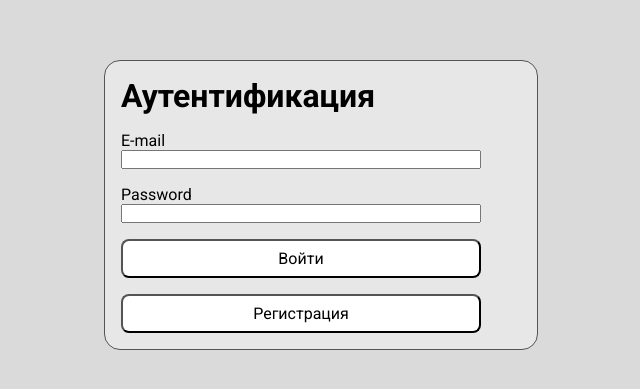
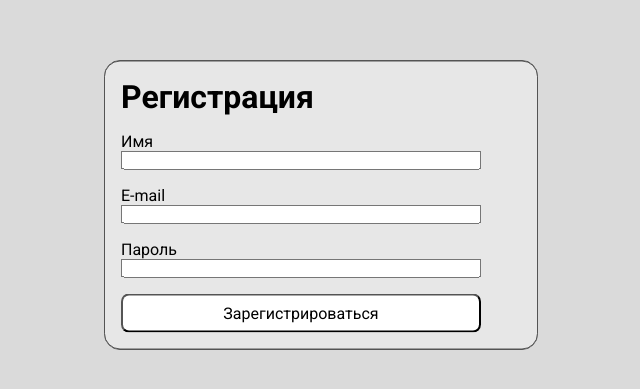
Before and after one commit to ShamilSaifotdinov/Sosial_Network, a React (Create React App) app: page /register in a window 1280 px wide. Shown: the part 195-584 px from the top of the page, without its empty margins (319-959 px from the left). Built offline with nearby package versions, Linux system fonts and the light colour scheme; no server answers.

Commit message:
Update Login and Register

```diff
--- a/src/App.js
+++ b/src/App.js
@@ -1,11 +1,11 @@
 import './App.css';
 import React from 'react';
-import { BrowserRouter, Route } from 'react-router-dom';
+import { BrowserRouter, Redirect, Route } from 'react-router-dom';
 
 import { useAuthState } from "react-firebase-hooks/auth";
 import { auth } from "./hook/firebase";
 
-import Login from './modules/Login';
+import Login from './modules/Login/Login';
 import Header from "./modules/Header/Header";
 import ProfileEdit from './modules/Profile/ProfileEdit/ProfileEdit';
 import NavigationSideBar from "./modules/NavigationSideBar/NavigationSideBar";
@@ -14,6 +14,7 @@ import Messages from "./modules/Messages/Messages";
 import News from "./modules/News/News";
 import Music from "./modules/Music/Music";
 import Settings from "./modules/Settings/Settings";
+import Register from './modules/Login/Register';
 
 const App = () => {
   const [user] = useAuthState(auth);
@@ -22,7 +23,7 @@ const App = () => {
       <div className="App">
         {
           user
-          ? <div className='main'>
+            ? <div className='main'>
               <Header />
               <div className='wrapper'>
                 <NavigationSideBar />
@@ -33,8 +34,11 @@ const App = () => {
                 <Route path="/music" component={Music} />
                 <Route path="/settings" component={Settings} />
               </div>
-          </div>
-          : <Login />
+            </div>
+            : <>
+              <Route path="/" component={Login} />
+              <Route path="/register" component={Register} />
+            </>
         }
       </div>
     </BrowserRouter>
--- a/src/modules/Login.jsx
+++ /dev/null
@@ -1,91 +0,0 @@
-import { useState } from "react"
-// import useQuery from "../hooks/hook.http"
-// import { useNavigate } from "react-router-dom"
-import { createUserWithEmailAndPassword, signInWithEmailAndPassword } from "firebase/auth";
-import { auth } from "../hook/firebase";
-import './Login.css'
-
-export default function Login() {
-    const [form, setForm] = useState({
-        Email: "",
-        Password: ""
-    });
-
-    const handleChange = event => {
-        setForm({
-            ...form,
-            [event.target.name]: event.target.value
-        })
-    }
-
-    const loginNew = async (event, form) => {
-        console.log(form)
-        event.preventDefault()
-        createUserWithEmailAndPassword(auth, form.Email, form.Password)
-            .then((userCredential) => {
-                // Signed in
-                const user = userCredential.user;
-                console.log(user)
-                // ...
-            })
-            .catch((error) => {
-                const errorCode = error.code;
-                const errorMessage = error.message;
-                // ..
-                if (errorCode === "auth/email-already-in-use") {
-                    alert("Такой пользователь уже существует!");
-                }
-                else {
-                    alert(errorMessage)
-                }
-                console.log(`${errorCode}: ${errorMessage}`)
-            });
-    }
-    const login = async (event, form) => {
-        console.log(form)
-        event.preventDefault()
-        signInWithEmailAndPassword(auth, form.Email, form.Password)
-            .then((userCredential) => {
-                // Signed in
-                const user = userCredential.user;
-                // ...
-                // console.log(auth)
-            })
-            .catch((error) => {
-                const errorCode = error.code;
-                const errorMessage = error.message;
-                // ..
-                if (errorCode === "auth/wrong-password") {
-                    alert("Неверный логин или пароль!");
-                }
-                if (errorCode === "auth/user-not-found") {
-                    alert("Такого пользователя еще не существует!");
-                }
-                else {
-                    alert("Ошибка (см. F12)");
-                }
-                console.log(`${errorCode}: ${errorMessage}`)
-            });
-    }
-
-    return (
-        <div className="login">
-            {
-                /*loading
-                    ? <h1>Loading...</h1>
-                    :*/
-                    <div className="login-component">
-                        <h1 className="login-component_header">Аутентификация</h1>
-                        <form className="login-component_form login-form">
-                            <label className="login-form_item" htmlFor="E-mail">E-mail</label>
-                            <input name="Email" id="E-mail" onChange={handleChange} value={form.Email} required />
-                            <label className="login-form_item" htmlFor="Password">Password</label>
-                            <input name="Password" id="Password" type="password" onChange={handleChange} value={form.Password} required />
-                            <input className="login-form_item login-btn" type="submit" value="Войти" onClick={(event) => login(event, form)}/>
-                            <input className="login-form_item login-btn" type="submit" value="Регистрация" onClick={(event) => loginNew(event, form)}/>
-                        </form>
-                    </div>
-            }
-        </div>
-    )
-}
--- /dev/null
+++ b/src/modules/Login/Login.jsx
@@ -0,0 +1,69 @@
+import { useState } from "react"
+// import useQuery from "../hooks/hook.http"
+// import { useNavigate } from "react-router-dom"
+import { signInWithEmailAndPassword } from "firebase/auth";
+import { auth } from "../../hook/firebase";
+import './Login.css'
+import { Link, Route } from "react-router-dom";
+import Register from "./Register";
+
+export default function Login() {
+    const [form, setForm] = useState({
+        Email: "",
+        Password: ""
+    });
+
+    const handleChange = event => {
+        setForm({
+            ...form,
+            [event.target.name]: event.target.value
+        })
+    }
+
+    const login = async (event, form) => {
+        console.log(form)
+        event.preventDefault()
+        signInWithEmailAndPassword(auth, form.Email, form.Password)
+            .then((userCredential) => {
+                // Signed in
+                const user = userCredential.user;
+                // ...
+                // console.log(auth)
+            })
+            .catch((error) => {
+                const errorCode = error.code;
+                const errorMessage = error.message;
+                // ..
+                if (errorCode === "auth/wrong-password") {
+                    alert("Неверный логин или пароль!");
+                }
+                if (errorCode === "auth/user-not-found") {
+                    alert("Такого пользователя еще не существует!");
+                }
+                else {
+                    alert("Ошибка (см. F12)");
+                }
+                console.log(`${errorCode}: ${errorMessage}`)
+            });
+    }
+
+    return (
+        <div className="login">
+            <div className="login-component">
+                <h1 className="login-component_header">Аутентификация</h1>
+                <form className="login-component_form login-form" onSubmit={(event) => login(event, form)}>
+                    <label className="login-form_item" htmlFor="E-mail">E-mail</label>
+                    <input name="Email" id="E-mail" onChange={handleChange} value={form.Email} required />
+
+                    <label className="login-form_item" htmlFor="Password">Пароль</label>
+                    <input name="Password" id="Password" type="password" onChange={handleChange} value={form.Password} required />
+
+                    <input className="login-form_item login-btn" type="submit" value="Войти" />
+                    <Link to="/register">
+                        <button className="login-form_item login-btn" type='button' >Зарегистрироваться</button>
+                    </Link>
+                </form>
+            </div>
+        </div>
+    )
+}
--- /dev/null
+++ b/src/modules/Login/Register.jsx
@@ -0,0 +1,79 @@
+import { useState } from "react"
+// import useQuery from "../hooks/hook.http"
+// import { useNavigate } from "react-router-dom"
+import { useHistory } from "react-router-dom";
+import './Login.css'
+
+import { setDoc, doc } from "firebase/firestore"
+import { createUserWithEmailAndPassword, updateProfile } from "firebase/auth";
+import { auth, db } from "../../hook/firebase";
+
+export default function Register() {
+    const navigate = useHistory()
+    const [form, setForm] = useState({
+        Name: "",
+        Email: "",
+        Password: ""
+    });
+
+    const handleChange = event => {
+        setForm({
+            ...form,
+            [event.target.name]: event.target.value
+        })
+    }
+
+    const loginNew = async (event, form) => {
+        console.log(form)
+        event.preventDefault()
+
+        try {
+            const userCredential = await createUserWithEmailAndPassword(auth, form.Email, form.Password)
+            const user = userCredential.user;
+            console.log(user)
+            // console.log(auth)
+            const docRef = await setDoc(doc(db, "users", user.uid), {
+                Name: form.Name
+            });
+            console.log("Document written: ", docRef);
+
+            updateProfile(auth.currentUser, {
+                displayName: form.Name
+                // photoURL: form.photoURL
+            })
+            navigate.push("/profile");
+        } catch (error) {
+            const errorCode = error.code;
+            const errorMessage = error.message;
+            // ..
+            if (errorCode === "auth/email-already-in-use") {
+                alert("Такой пользователь уже существует!");
+            }
+            else {
+                alert(errorMessage)
+            }
+            console.log(`${errorCode}: ${errorMessage}`)
+        }
+    }
+
+    return (
+        <div className="login">
+            <div className="login-component">
+                <h1 className="login-component_header">Регистрация</h1>
+                <form className="login-component_form login-form" onSubmit={(event) => loginNew(event, form)}>
+                    <label className="login-form_item" htmlFor="Name">Имя</label>
+                    <input name="Name" id="Name" onChange={handleChange} value={form.Name} required />
+
+                    <label className="login-form_item" htmlFor="E-mail">E-mail</label>
+                    <input name="Email" id="E-mail" onChange={handleChange} value={form.Email} required />
+
+                    <label className="login-form_item" htmlFor="Password">Пароль</label>
+                    <input name="Password" id="Password" type="password" onChange={handleChange} value={form.Password} required />
+
+                    {/* <input className="login-form_item login-btn" type="submit" value="Войти" onClick={(event) => login(event, form)} /> */}
+                    <input className="login-form_item login-btn" type="submit" value="Зарегистрироваться" />
+                </form>
+            </div>
+        </div>
+    )
+}
```
Also changed, not shown: src/modules/Login/Login.css (renamed from src/modules/Login.css).
